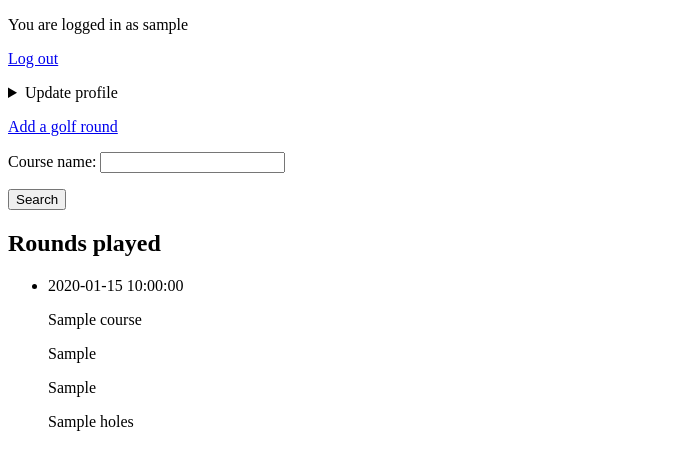
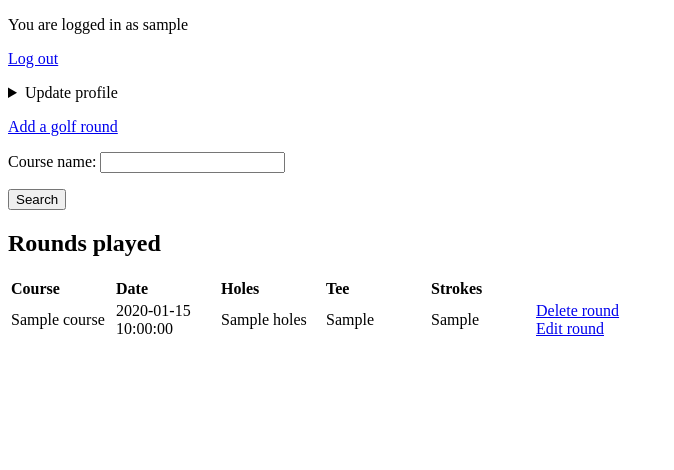
Before and after one commit to akuraunio/golf-game-tracker, a Flask app: template templates/index.html in a window 1280 px wide. Shown: the top 470 px of the page, without its empty margins (0-674 px from the left). Run offline with Flask 3, Linux system fonts and the light colour scheme; the visitor is signed in with stand-in values (Sample User, id 1); the template is opened without the code that fills it: most values are stand-ins (such as "Sample title", 1, 10 or a date in 2020).

Commit message:
added table layout for played rounds and styles.css with some table adjustments

```diff
--- /dev/null
+++ b/static/styles.css
@@ -0,0 +1,9 @@
+th,
+td {
+  text-align: left;
+}
+
+table {
+  table-layout: fixed;
+  width: 50%;
+}
--- a/templates/index.html
+++ b/templates/index.html
@@ -2,35 +2,37 @@
 <html>
   <head>
     <title>Login page</title>
+    <link rel="stylesheet" href="static/styles.css" />
   </head>
 
-{% with messages = get_flashed_messages() %}
-    {% if messages %}
+  {% with messages = get_flashed_messages() %} {% if messages %}
   <ul>
     {% for message in messages %}
     <li>{{ message }}</li>
     {% endfor %}
   </ul>
-    {% endif %}
-  {% endwith %}
+  {% endif %} {% endwith %}
 
   <body>
     {% if session.username %}
-  <p>
-    You are logged in as {{ session.username }}
-  </p>
+    <p>You are logged in as {{ session.username }}</p>
     <p>
       <a href="/logout">Log out</a>
     </p>
     <details>
       <summary>Update profile</summary>
       <form action="/update_profile" method="post">
-        <label>Your golf club<br>
-          <input type="text" name="club" value="{{ profile.get('club', '') }}">
-        </label><br><br>
-        <label>Your favorite course<br>
-          <input type="text" name="favorite_course" value="{{ profile.get('favorite_course', '') }}">
-        </label><br><br>
+        <label
+          >Your golf club<br />
+          <input type="text" name="club" value="{{ profile.get('club', '') }}" /> </label
+        ><br /><br />
+        <label
+          >Your favorite course<br />
+          <input
+            type="text"
+            name="favorite_course"
+            value="{{ profile.get('favorite_course', '') }}" /> </label
+        ><br /><br />
         <button type="submit">Save</button>
       </form>
     </details>
@@ -39,8 +41,7 @@
     </p>
     <form action="/search" method="get">
       <p>
-          Course name:
-          {% if query %}
+        Course name: {% if query %}
         <input type="text" name="query" value="{{ query }}" />
         {% else %}
         <input type="text" name="query" />
@@ -50,21 +51,30 @@
     </form>
     {% if rounds %}
     <h2>Rounds played</h2>
-    <ul>
+    <table>
+      <tr>
+        <th>Course</th>
+        <th>Date</th>
+        <th>Holes</th>
+        <th>Tee</th>
+        <th>Strokes</th>
+      </tr>
       {% for r in rounds %}
-        <li>
-            <p>{{ r.played_date }}</p>
-            <p>{{ r.course }}</p>
-            <p>{{ r.played_tee }}</p>
-            <p>{{ r.played_strokes }}</p>
-            <p>{{ r.holes }}</p>
-        </li>
+      <tr>
+        <td>{{ r.course }}</td>
+        <td>{{ r.played_date }}</td>
+        <td>{{ r.holes }}</td>
+        <td>{{ r.played_tee }}</td>
+        <td>{{ r.played_strokes }}</td>
+        <td>
+          <a href="/delete/{{ r.id }}">Delete round</a> <a href="/edit/{{ r.id }}">Edit round</a>
+        </td>
+      </tr>
       {% endfor %}
-    </ul>
+    </table>
     {% else %}
     <p>No rounds played</p>
-    {% endif %}
-  {% else %}
+    {% endif %} {% else %}
     <form action="/login" method="post">
       <p>
         Username: <br />
```
Lines whose indentation alone changed are shown as unchanged.
